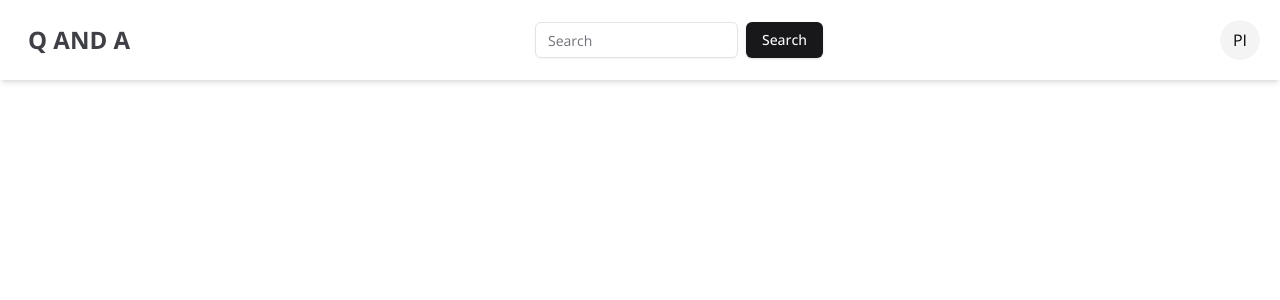
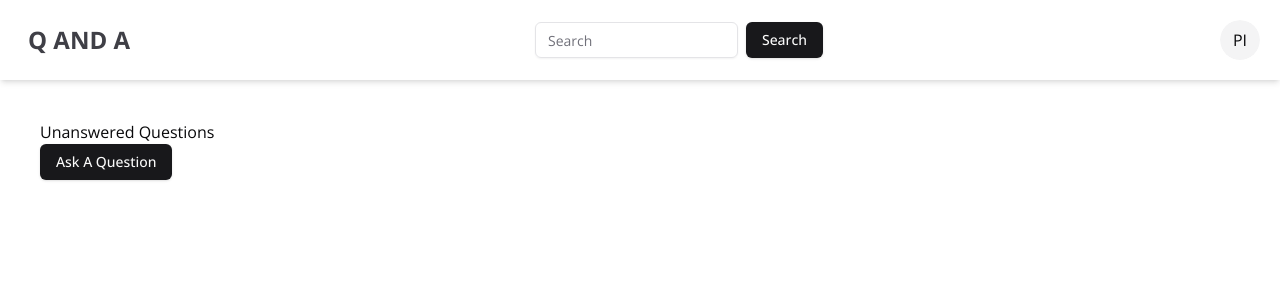
Before and after one commit to KennedyMungai/NewQAndA, a Next.js app in the folder frontend/: page / in a window 1280 px wide. Shown: the top 300 px of the page. Built offline with nearby package versions, Linux system fonts and the light colour scheme.

Commit message:
Added some text and a button to the index page of the component page

```diff
--- a/frontend/app/page.tsx
+++ b/frontend/app/page.tsx
@@ -1,3 +1,10 @@
+import { Button } from '@/components/ui/button'
+
 export default function Home() {
-	return <main className='h-[90vh] w-screen'></main>
+	return (
+		<main className='h-[90vh] w-screen p-10'>
+			<h2>Unanswered Questions</h2>
+			<Button>Ask A Question</Button>
+		</main>
+	)
 }
```
